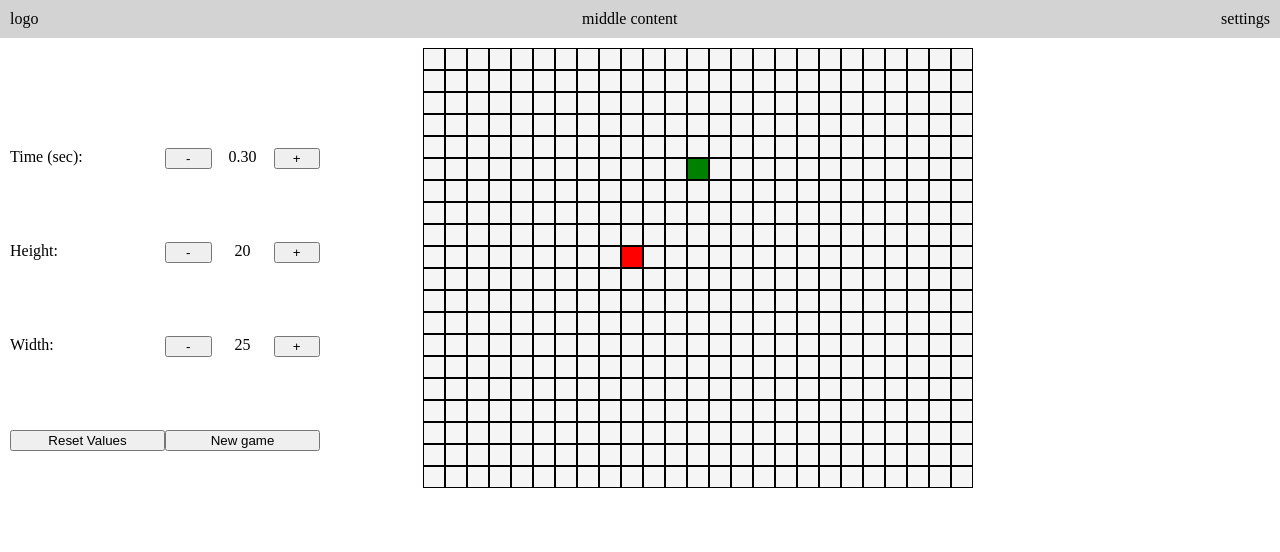
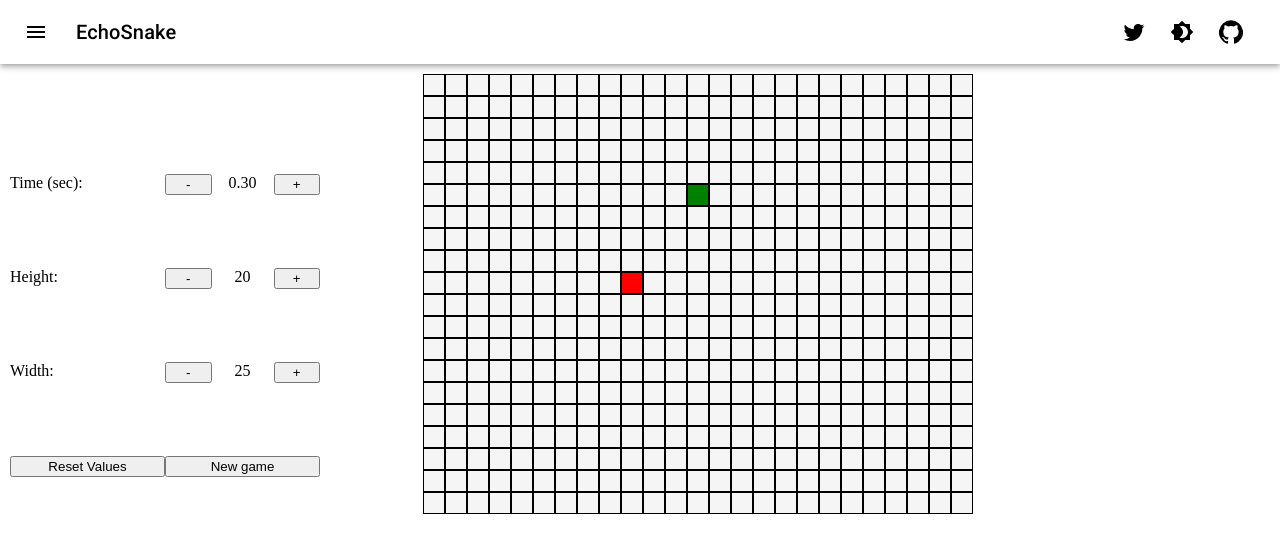
Before and after one commit to raujimenez/EchoSnake, a React (Create React App) app: page / in a window 1280 px wide. Shown: the top 552 px of the page. Built offline with nearby package versions, Linux system fonts and the light colour scheme.

Commit message:
material-ui appbar replaced headerBar

```diff
--- a/package.json
+++ b/package.json
@@ -4,6 +4,7 @@
   "private": true,
   "dependencies": {
     "@material-ui/core": "^4.9.5",
+    "@material-ui/icons": "^4.9.1",
     "@testing-library/jest-dom": "^4.2.4",
     "@testing-library/react": "^9.4.1",
     "@testing-library/user-event": "^7.2.1",
--- a/src/components/HeaderBar.jsx
+++ b/src/components/HeaderBar.jsx
@@ -1,14 +1,57 @@
 import React from 'react';
-import './styles/HeaderBar.css';
+import { makeStyles } from '@material-ui/core/styles';
+import AppBar from '@material-ui/core/AppBar';
+import Toolbar from '@material-ui/core/Toolbar';
+import Typography from '@material-ui/core/Typography';
+import IconButton from '@material-ui/core/IconButton';
+import MenuIcon from '@material-ui/icons/Menu';
 
-function HeaderBar(props) {
-    return (
-        <div className='headerBar'>
-            <div className='logoIcon'>logo</div>
-            <div className='middleContent'>middle content</div>
-            <div className='headerSettings'>settings</div>
-        </div>
-    )
+
+import Brightness4Icon from '@material-ui/icons/Brightness4';
+import GitHubIcon from '@material-ui/icons/GitHub';
+import TwitterIcon from '@material-ui/icons/Twitter';
+
+const useStyles = makeStyles(theme => ({
+  root: {
+    flexGrow: 1,
+    gridRow: 1,
+    gridColumn: 'span 3'
+  },
+  menuButton: {
+    marginRight: theme.spacing(2),
+  },
+  rightButton: {
+      marginRight: theme.spacing(0.1),
+  },
+  title: {
+    flexGrow: 1,
+  },
+}));
+
+export default function HeaderBar() {
+  const classes = useStyles();
+
+  return (
+    <div className={classes.root}>
+      <AppBar position="static" color="transparent">
+        <Toolbar>
+          <IconButton edge="start" className={classes.menuButton} color="inherit" aria-label="menu">
+            <MenuIcon />
+          </IconButton>
+          <Typography variant="h6" className={classes.title}>
+            EchoSnake
+          </Typography>
+          <IconButton edge="end" className={classes.rightButton} color="inherit" aria-label="twitter">
+            <TwitterIcon />
+          </IconButton>
+          <IconButton edge="end"  className={classes.rightButton} color="inherit"  aria-label="themeSwitch">
+            <Brightness4Icon />
+          </IconButton>
+          <IconButton edge="end" className={classes.rightButton} color="inherit" aria-label="menu">
+            <GitHubIcon />
+          </IconButton>
+        </Toolbar>
+      </AppBar>
+    </div>
+  );
 }
-
-export default HeaderBar;
```
Also changed, not shown: 1 other file (tests, documents, lock files or other folders).
